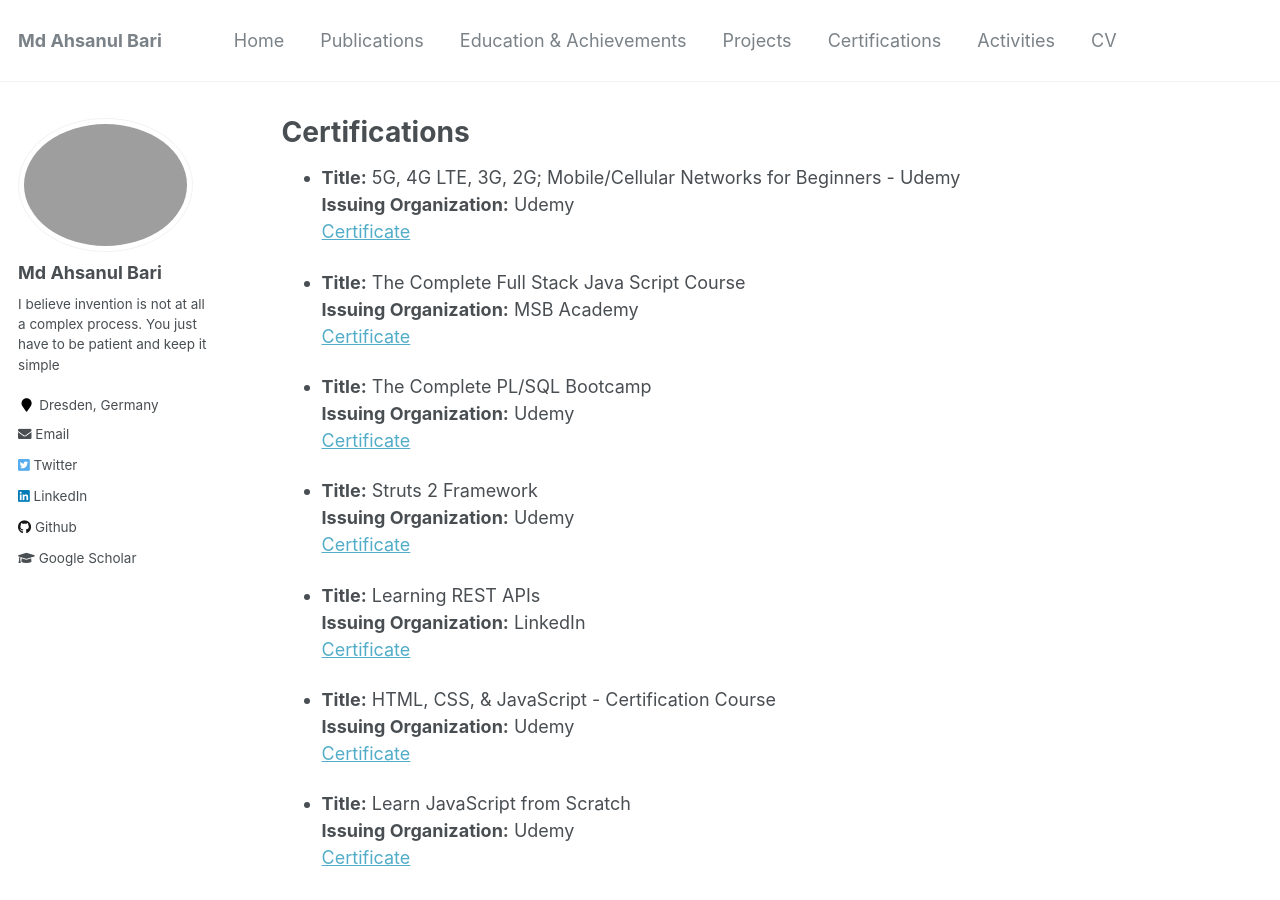
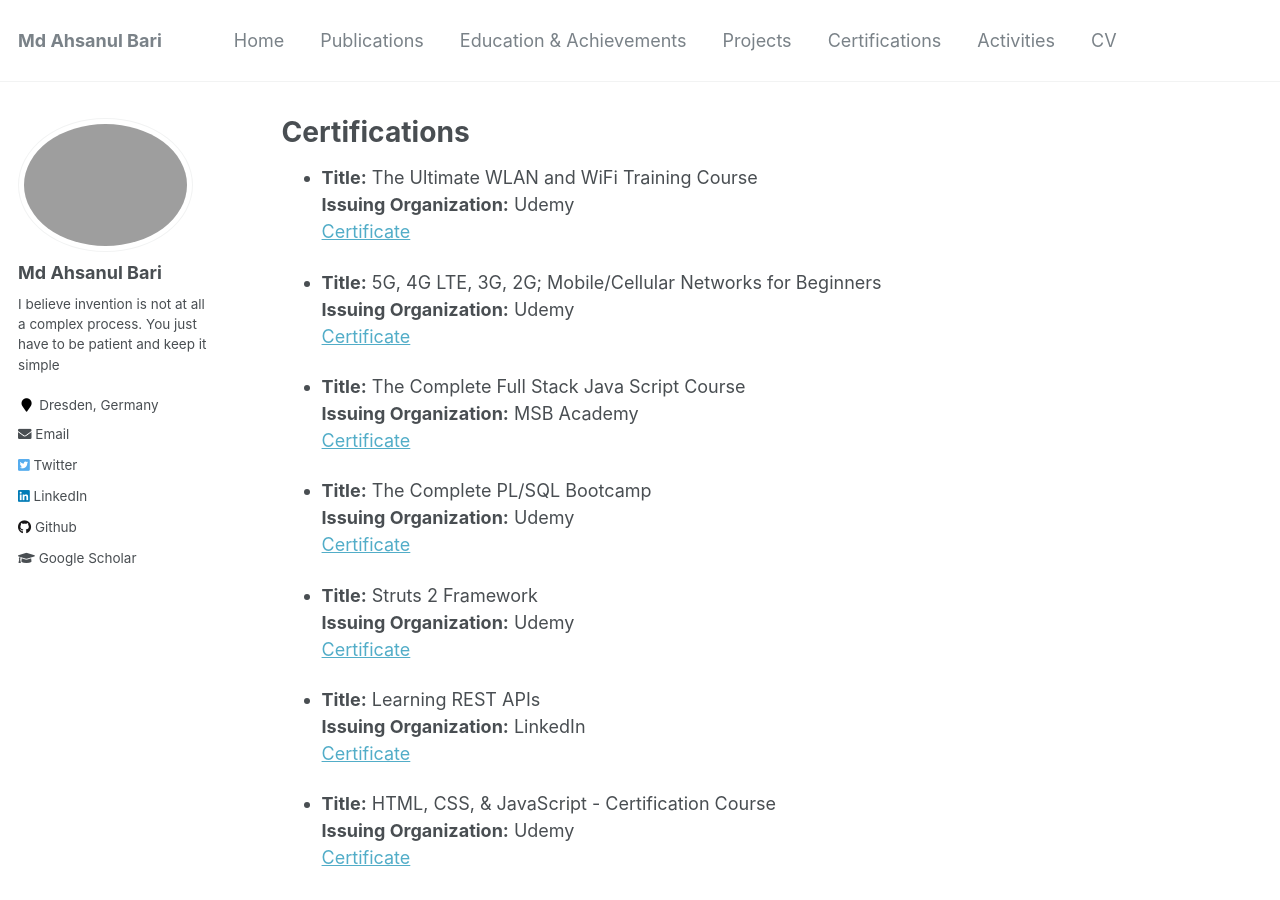
Before and after one commit to AhsanulBariRomi/ahsanul-bari.github.io, a Jekyll site: the page built from _pages/certification.md, in a window 1280 px wide and 900 px high. Built offline with Jekyll 4.4.1, drawn with Linux system fonts in a browser that asks for light colours.

Commit message:
wifi add

```diff
--- a/_pages/certification.md
+++ b/_pages/certification.md
@@ -5,7 +5,11 @@ permalink: /certifications/
 author_profile: true
 ---
 
-- **Title:** 5G, 4G LTE, 3G, 2G; Mobile/Cellular Networks for Beginners - Udemy <br />
+- **Title:** The Ultimate WLAN and WiFi Training Course<br />
+  **Issuing Organization:** Udemy <br />
+  [Certificate](https://www.udemy.com/certificate/UC-613b5c61-25f3-4ba2-aa70-ce664089a35d/)
+
+- **Title:** 5G, 4G LTE, 3G, 2G; Mobile/Cellular Networks for Beginners<br />
   **Issuing Organization:** Udemy <br />
   [Certificate](https://www.udemy.com/certificate/UC-538b9fe2-977a-4132-aa6f-68ff01c1fb3f/)
 
```
